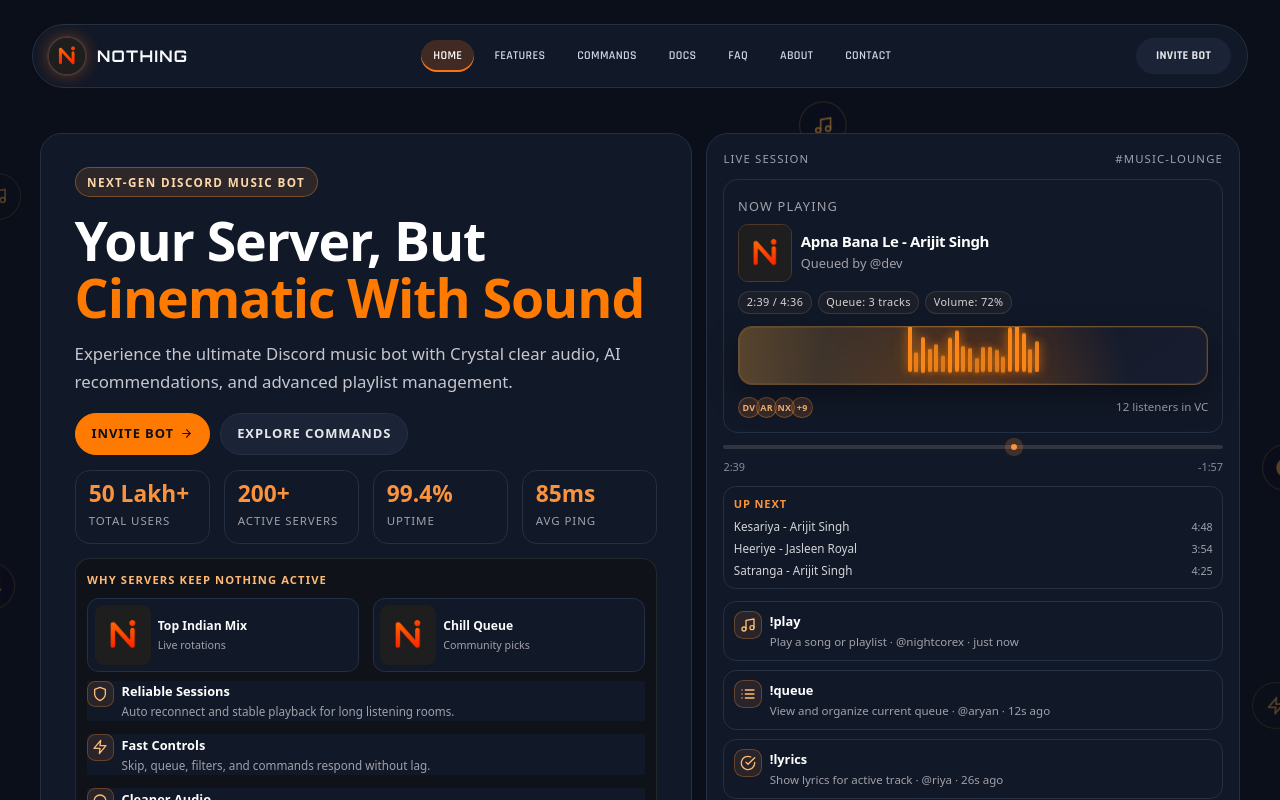
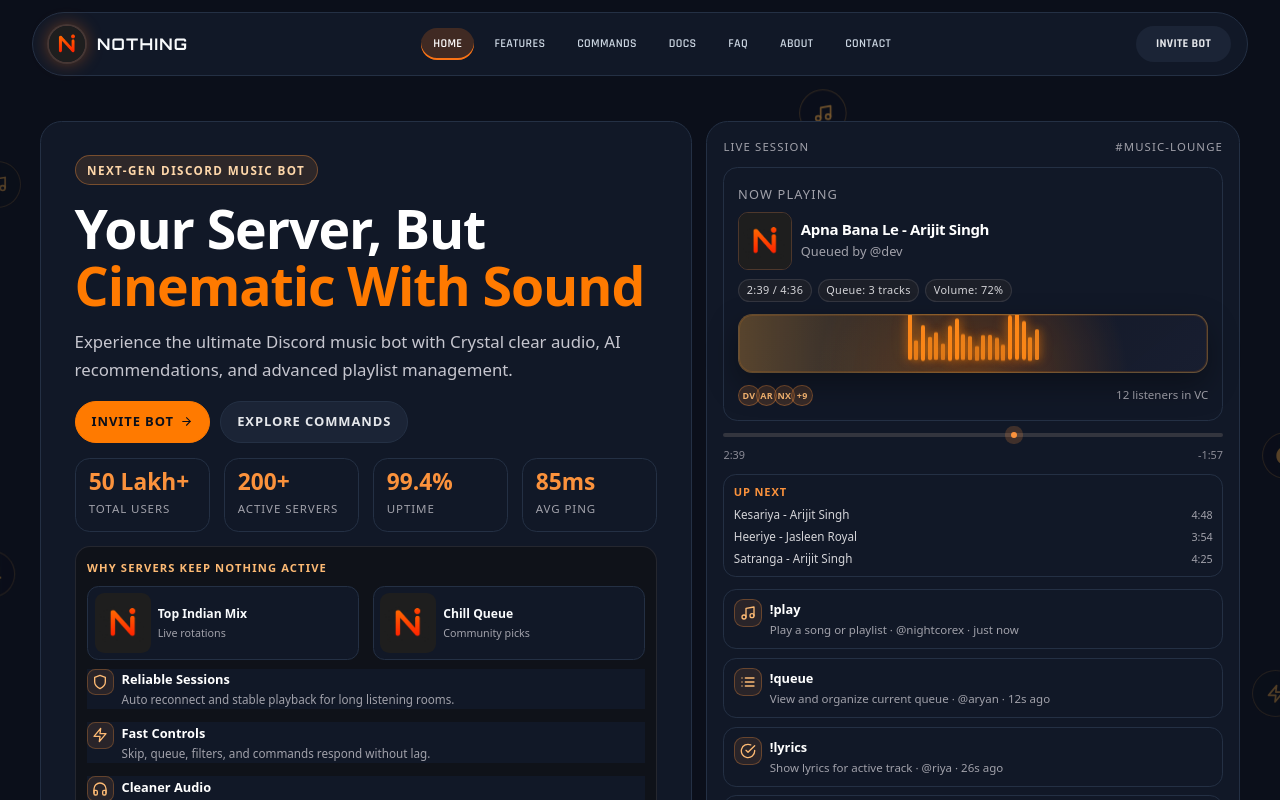
Before and after one commit to DevNest-Prince/Nothing-Muisc, a Next.js app in the folder client/: page / in a window 1280 px wide. Shown: the top 800 px of the page. Built offline with nearby package versions, Linux system fonts and the light colour scheme.

Commit message:
fix: adjust padding in Header component for improved layout

```diff
--- a/client/src/components/Header.js
+++ b/client/src/components/Header.js
@@ -10,7 +10,7 @@ export default function Header() {
   const pathname = usePathname();
 
   return (
-    <header className="sticky top-0 z-50 pt-4 md:pt-6">
+    <header className="sticky top-0 z-50 pt-2 md:pt-3">
       <div className="container-main">
         <nav className="navbar-shell">
           <div className="navbar-brand-wrap">
```
